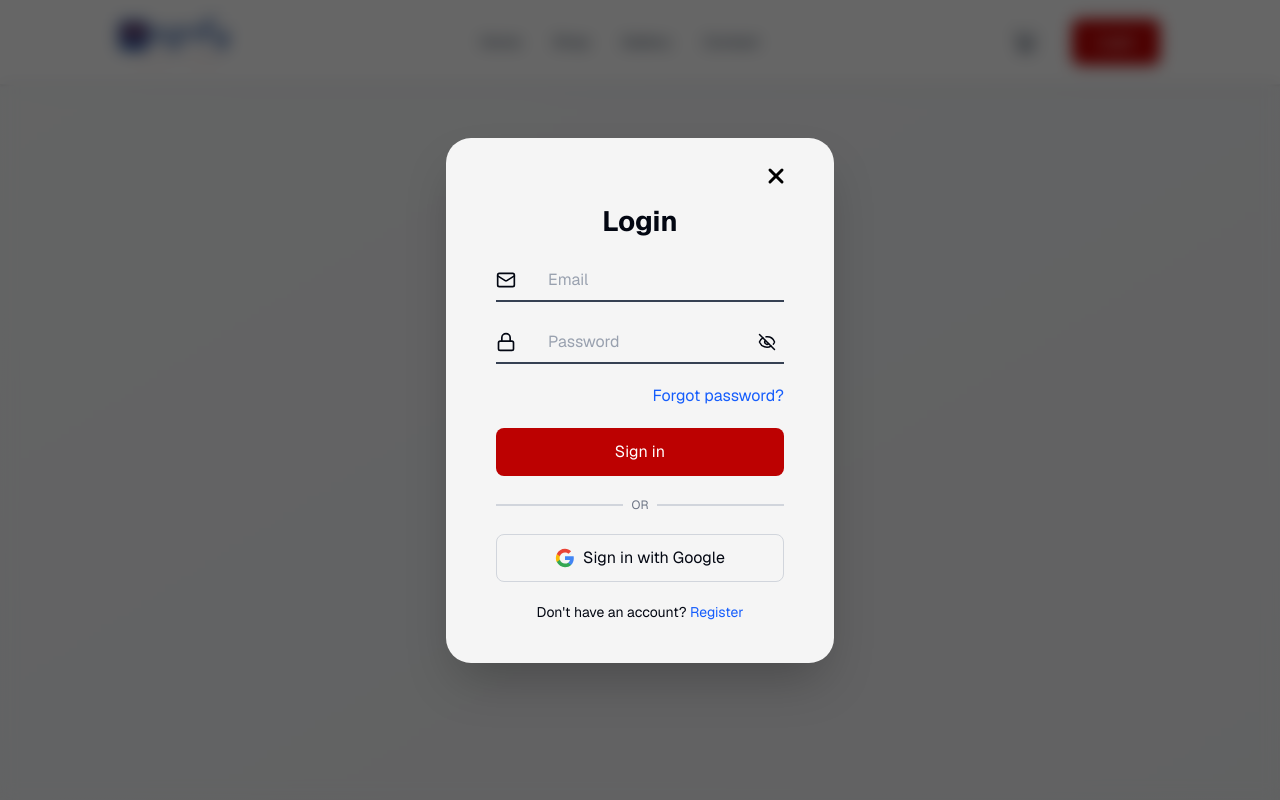
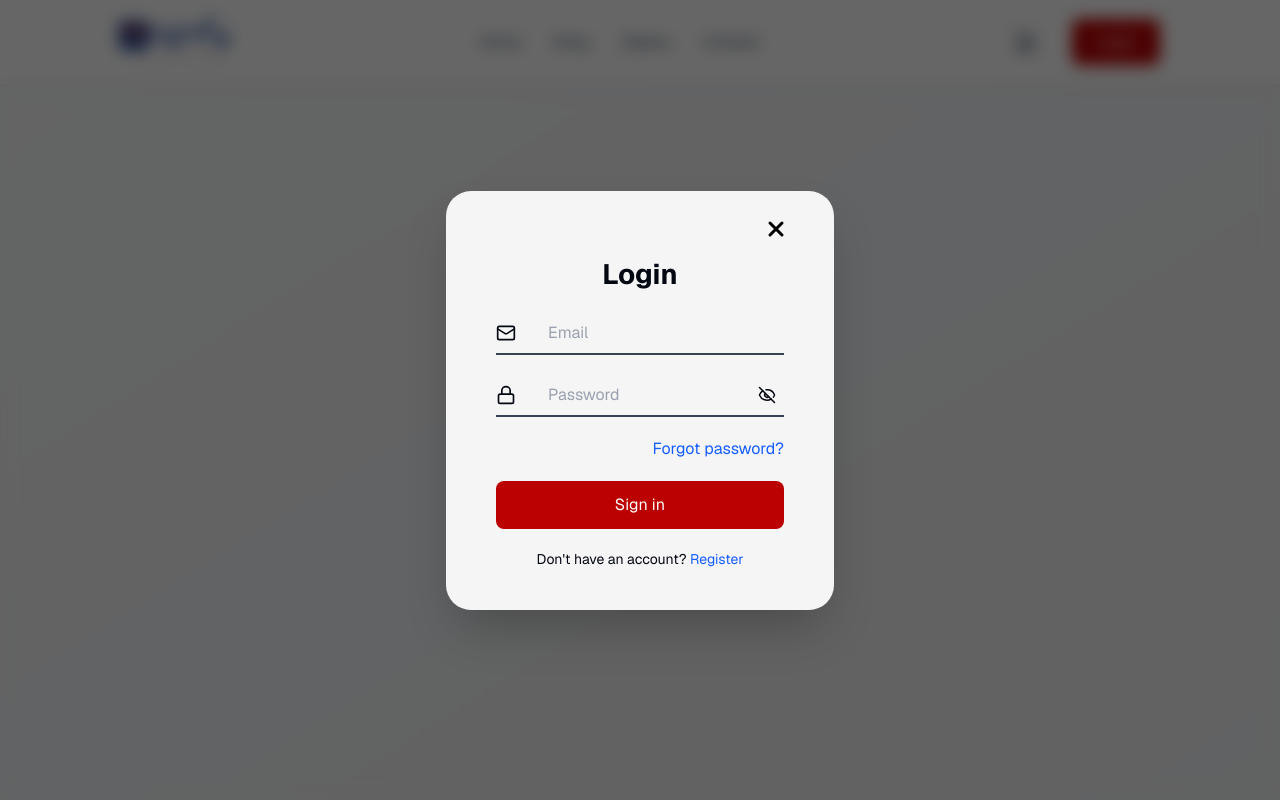
Before and after one commit to Neon-Labz/fridge-magnet-frame-frontend, a Next.js app: page /login in a window 1280 px wide. Shown: the top 800 px of the page. Built offline with nearby package versions, Linux system fonts and the light colour scheme.

Commit message:
Remove google button in login page

```diff
--- a/src/components/auth/LoginForm.tsx
+++ b/src/components/auth/LoginForm.tsx
@@ -195,20 +195,20 @@
 
       {showSecondaryActions && (
         <>
-          <div className="flex items-center gap-2">
+          {/* <div className="flex items-center gap-2">
             <div className="flex-1 h-[1px] sm:h-[2px] bg-gray-300" />
             <span className="text-[12px] text-gray-500">OR</span>
             <div className="flex-1 h-[1px] sm:h-[2px] bg-gray-300" />
-          </div>
+          </div> */}
 
-          <button
+          {/* <button
             type="button"
             disabled
             className="flex items-center justify-center gap-2 w-full h-[36px] sm:h-[48px] border border-gray-300 rounded-lg hover:bg-gray-50"
           >
             <GoogleIcon />
             <span className="text-[13px] sm:text-base">Sign in with Google</span>
-          </button>
+          </button> */}
 
           <p className="text-center text-[12px] sm:text-[14px]">
             Don't have an account?{" "}
```
